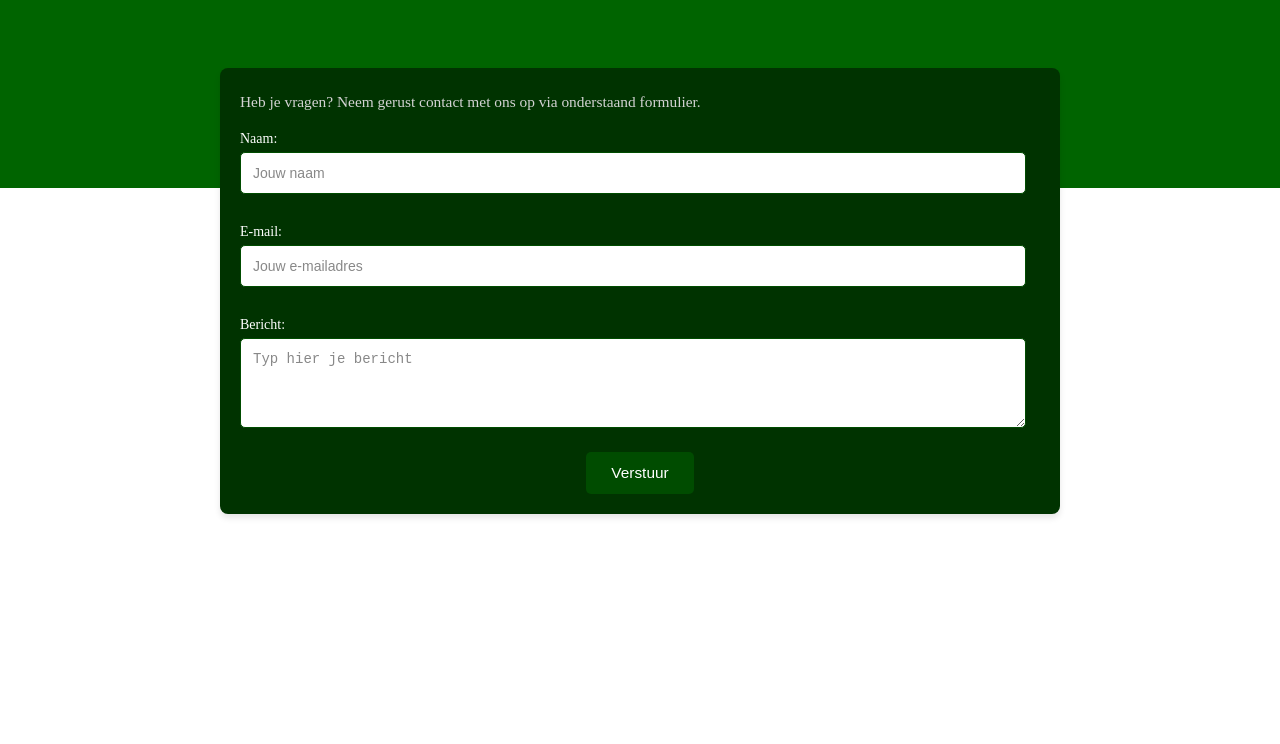
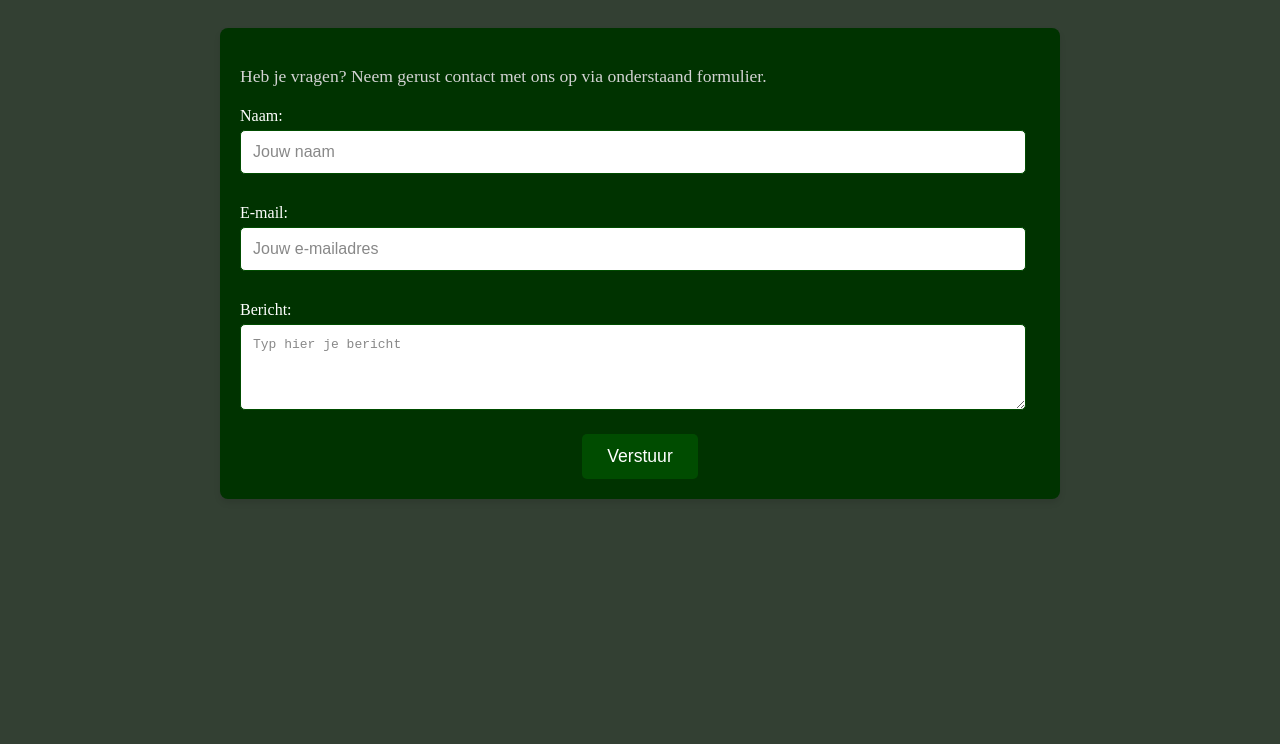
Before and after one commit to zavo-web/webshop-amine-cisse-webshop, a plain HTML site: page pages/contact.html in a window 1280 px wide. Shown: the part 56-800 px from the top of the page. Drawn offline with Linux system fonts and the light colour scheme.

Commit message:
verkeerde css en footer was fout gebruikt

```diff
--- a/contact.css
+++ b/contact.css
@@ -1,9 +1,6 @@
 
-footer {
-    background-color: #006400;
-    color: #ffffff;
-    padding: 40px 20px;
-    text-align: center;
+body {
+    background-color: #334033;
 }
 
 #contact {
--- a/pages/contact.html
+++ b/pages/contact.html
@@ -27,7 +27,7 @@
             </section>
         </nav>
     </header>
-    <footer>
+    <main>
         <section id="contact">
             <p>Heb je vragen? Neem gerust contact met ons op via onderstaand formulier.</p>
             <form action="#">
@@ -43,6 +43,6 @@
                 <button type="submit">Verstuur</button>
             </form>
         </section>
-    </footer>
+    </main>
 </body>
 </html>
```
